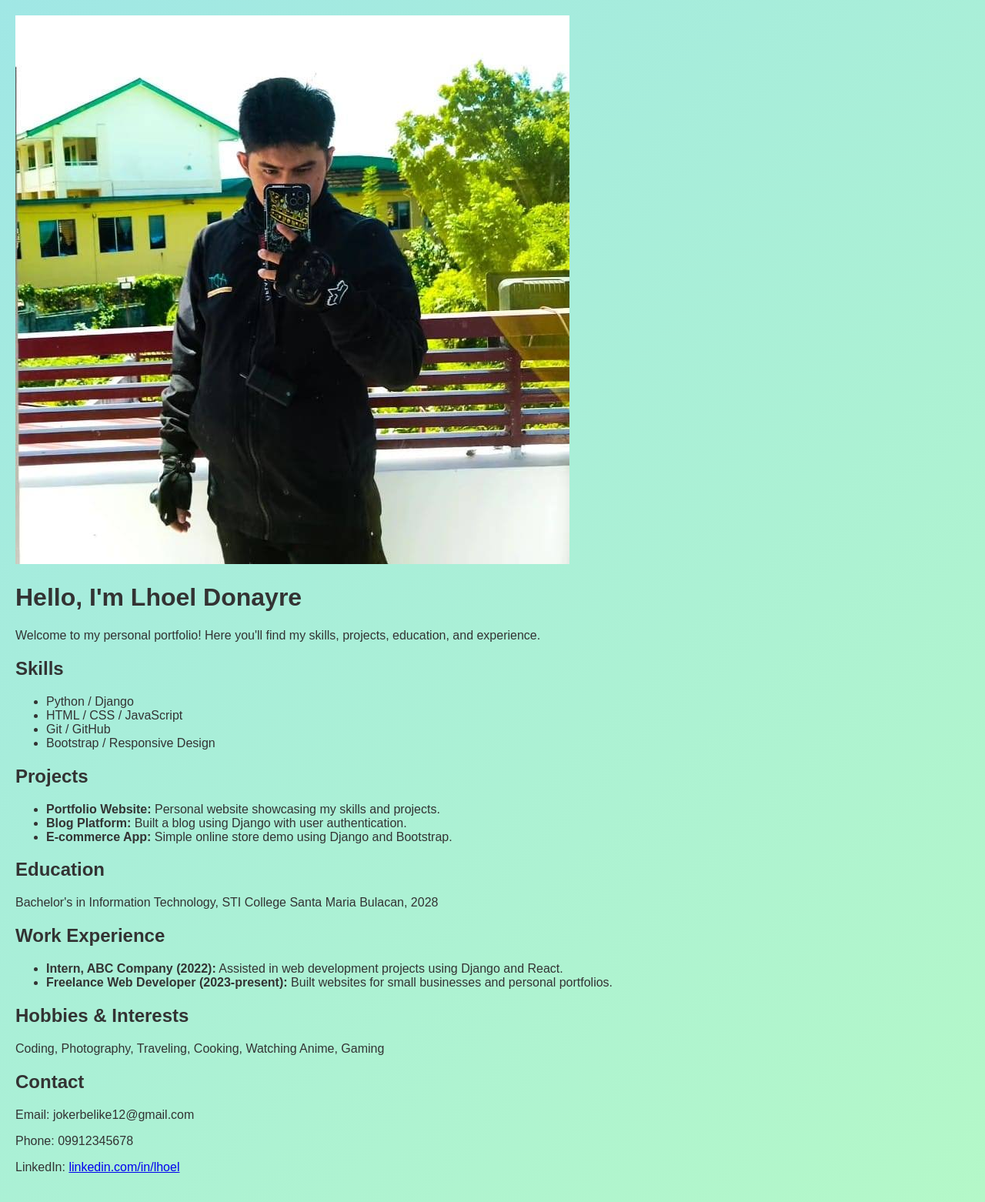
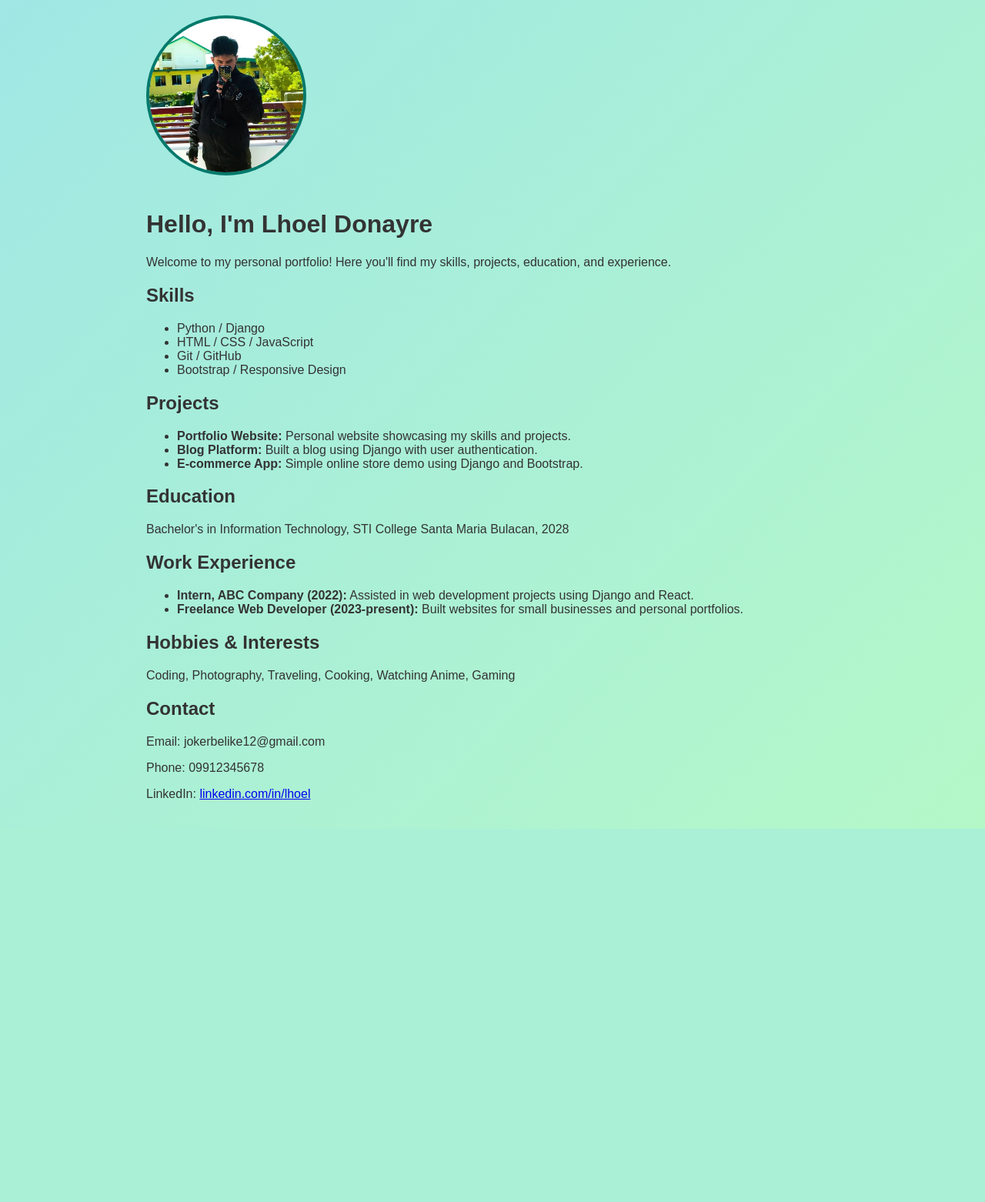
Before and after one commit to donayrelhoel/django-portfolio, a Django app: page / in a window 1280 px wide. Shown: the whole page at 77% size. After the commit the page ends 1077 px from the top, so only its background shows below. Run offline with Django 5.2, Linux system fonts and the light colour scheme.

Commit message:
Update home.html

```diff
--- a/portfolio/templates/home.html
+++ b/portfolio/templates/home.html
@@ -7,15 +7,16 @@
     <link rel="stylesheet" href="{% static 'portfolio/style.css' %}">
 </head>
 <body>
-    <div class="card">
-        <!-- Profile Image -->
-        <img src="{% static 'portfolio/me1.jpg' %}" alt="Lhoel Donayre">
-
-        <!-- Introduction -->
+    <div class="container">
+        <!-- Profile Section -->
+        <div class="profile">
+            <img src="{% static 'portfolio/me1.jpg' %}" alt="Lhoel Donayre" class="profile-pic">
             <h1>Hello, I'm Lhoel Donayre</h1>
-        <p>Welcome to my personal portfolio! Here you'll find my skills, projects, education, and experience.</p>
+            <p class="intro">Welcome to my personal portfolio! Here you'll find my skills, projects, education, and experience.</p>
+        </div>
 
         <!-- Skills -->
+        <section>
             <h2>Skills</h2>
             <ul>
                 <li>Python / Django</li>
@@ -23,35 +24,46 @@
                 <li>Git / GitHub</li>
                 <li>Bootstrap / Responsive Design</li>
             </ul>
+        </section>
 
         <!-- Projects -->
+        <section>
             <h2>Projects</h2>
             <ul>
                 <li><strong>Portfolio Website:</strong> Personal website showcasing my skills and projects.</li>
                 <li><strong>Blog Platform:</strong> Built a blog using Django with user authentication.</li>
                 <li><strong>E-commerce App:</strong> Simple online store demo using Django and Bootstrap.</li>
             </ul>
+        </section>
 
         <!-- Education -->
+        <section>
             <h2>Education</h2>
             <p>Bachelor's in Information Technology, STI College Santa Maria Bulacan, 2028</p>
+        </section>
 
         <!-- Work Experience -->
+        <section>
             <h2>Work Experience</h2>
             <ul>
                 <li><strong>Intern, ABC Company (2022):</strong> Assisted in web development projects using Django and React.</li>
                 <li><strong>Freelance Web Developer (2023-present):</strong> Built websites for small businesses and personal portfolios.</li>
             </ul>
+        </section>
 
-        <!-- Hobbies / Interests -->
+        <!-- Hobbies & Interests -->
+        <section>
             <h2>Hobbies & Interests</h2>
             <p>Coding, Photography, Traveling, Cooking, Watching Anime, Gaming</p>
+        </section>
 
         <!-- Contact Info -->
+        <section>
             <h2>Contact</h2>
             <p>Email: jokerbelike12@gmail.com</p>
             <p>Phone: 09912345678</p>
             <p>LinkedIn: <a href="https://www.linkedin.com/in/lhoel">linkedin.com/in/lhoel</a></p>
+        </section>
     </div>
 </body>
 </html>
```
Lines whose indentation alone changed are shown as unchanged.
